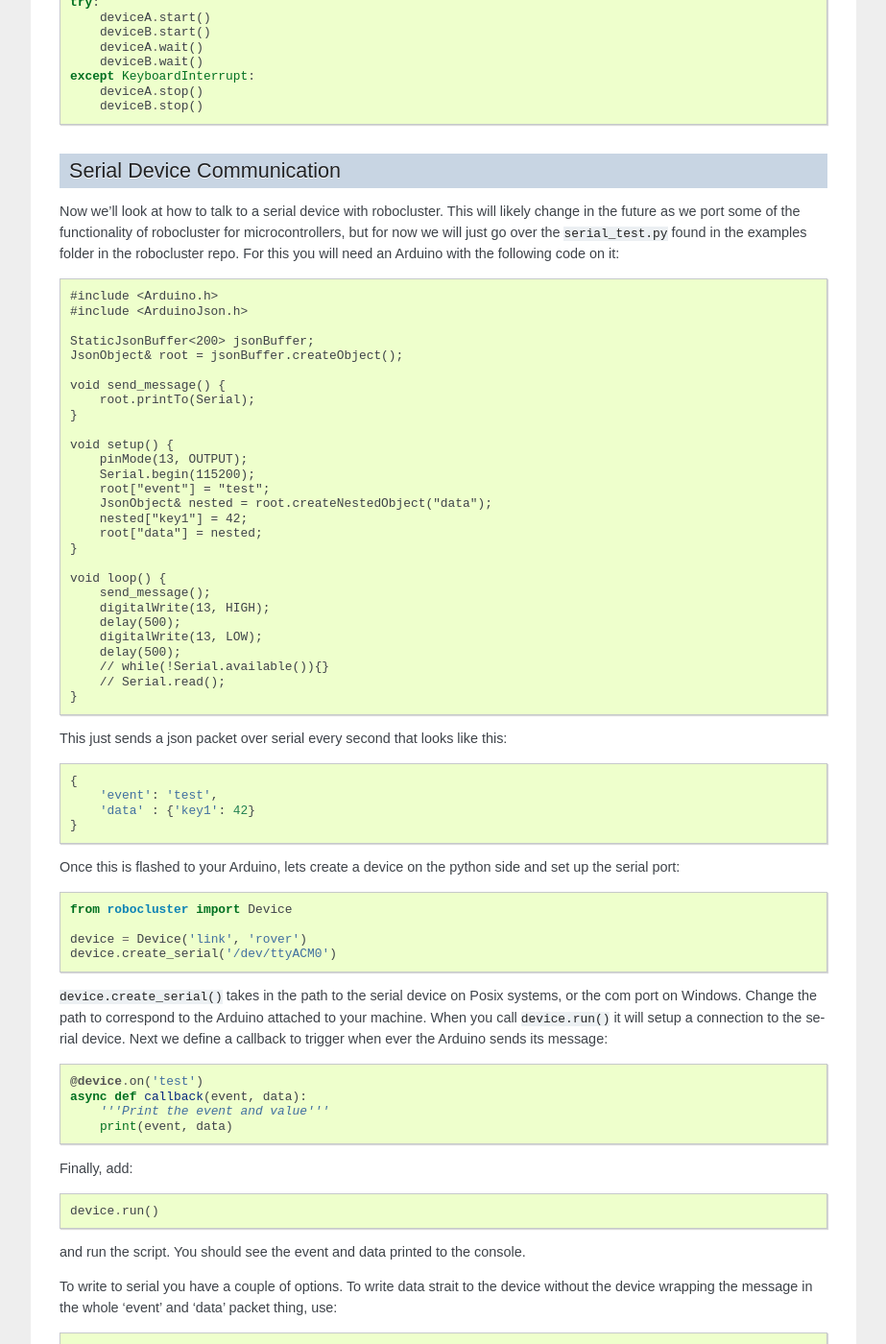
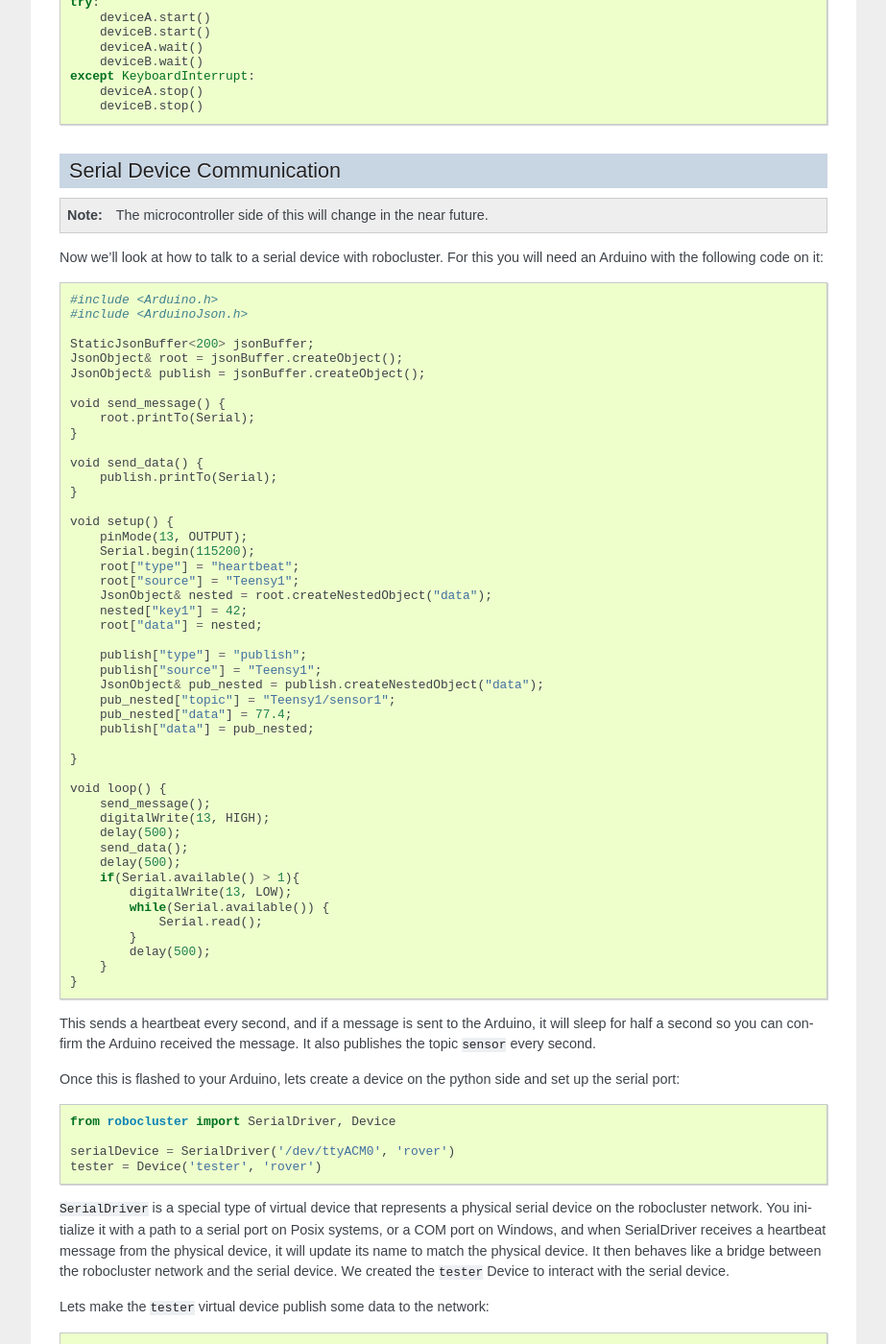
Before and after one commit to UofSSpaceTeam/robocluster, a Sphinx documentation site: the page built from docs/source/tutorial.rst, in a window 1280 px wide and 1400 px high, scrolled down 3874 px. Shown: the whole window at 96% size, without its empty margins (198-1121 px from the left). Built offline with Sphinx 7.4.7, drawn with Linux system fonts in a browser that asks for light colours; some of the changed text lies outside the part shown.

Commit message:
Update serial device documentation

```diff
--- a/docs/source/tutorial.rst
+++ b/docs/source/tutorial.rst
@@ -243,10 +243,9 @@
 Serial Device Communication
 ---------------------------
 
+.. note:: The microcontroller side of this will change in the near future.
+
 Now we'll look at how to talk to a serial device with robocluster.
-This will likely change in the future as we port some of the functionality
-of robocluster for microcontrollers, but for now we will just go over the
-``serial_test.py`` found in the examples folder in the robocluster repo.
 For this you will need an Arduino with the following code on it:
 
 ::
@@ -256,72 +255,95 @@
 
     StaticJsonBuffer<200> jsonBuffer;
     JsonObject& root = jsonBuffer.createObject();
+    JsonObject& publish = jsonBuffer.createObject();
 
     void send_message() {
         root.printTo(Serial);
     }
 
+    void send_data() {
+        publish.printTo(Serial);
+    }
+
     void setup() {
         pinMode(13, OUTPUT);
         Serial.begin(115200);
-        root["event"] = "test";
+        root["type"] = "heartbeat";
+        root["source"] = "Teensy1";
         JsonObject& nested = root.createNestedObject("data");
         nested["key1"] = 42;
         root["data"] = nested;
+
+        publish["type"] = "publish";
+        publish["source"] = "Teensy1";
+        JsonObject& pub_nested = publish.createNestedObject("data");
+        pub_nested["topic"] = "Teensy1/sensor1";
+        pub_nested["data"] = 77.4;
+        publish["data"] = pub_nested;
+
     }
 
     void loop() {
         send_message();
         digitalWrite(13, HIGH);
         delay(500);
-        digitalWrite(13, LOW);
+        send_data();
         delay(500);
-        // while(!Serial.available()){}
-        // Serial.read();
+        if(Serial.available() > 1){
+            digitalWrite(13, LOW);
+            while(Serial.available()) {
+                Serial.read();
+            }
+            delay(500);
+        }
     }
 
-This just sends a json packet over serial every second that looks like this::
-
-    {
-        'event': 'test',
-        'data' : {'key1': 42}
-    }
+This sends a heartbeat every second, and if a message is sent to the Arduino,
+it will sleep for half a second so you can confirm the Arduino received the message.
+It also publishes the topic ``sensor`` every second.
 
 Once this is flashed
 to your Arduino, lets create a device on the python side and set up the serial port::
 
-    from robocluster import Device
+    from robocluster import SerialDriver, Device
 
-    device = Device('link', 'rover')
-    device.create_serial('/dev/ttyACM0')
+    serialDevice = SerialDriver('/dev/ttyACM0', 'rover')
+    tester = Device('tester', 'rover')
 
-``device.create_serial()`` takes in the path to the serial device on Posix systems,
-or the com port on Windows. Change the path to correspond to the Arduino attached
-to your machine. When you call ``device.run()`` it will setup a connection
-to the serial device. Next we define a callback to trigger when ever the
-Arduino sends its message::
+``SerialDriver`` is a special type of virtual device that represents a physical serial
+device on the robocluster network. You initialize it with a path to a serial port
+on Posix systems, or a COM port on Windows, and when SerialDriver receives a heartbeat
+message from the physical device, it will update its name to match the physical device.
+It then behaves like a bridge between the robocluster network and the serial device.
+We created the ``tester`` Device to interact with the serial device.
 
-    @device.on('test')
-    async def callback(event, data):
-        '''Print the event and value'''
-        print(event, data)
+Lets make the ``tester`` virtual device publish some data to the network::
+
+    @tester.every('1s')
+    async def publish_data():
+        await tester.publish('testThings', 27)
+
+And also have it subscribe to the 'sensor1' data the Arduino is publishing::
+
+    @tester.on('*/sensor1')
+    def print_sensor(event, data):
+        print('Sensor 1 data: {}'.format(data))
 
 Finally, add::
 
-    device.run()
+    try:
+        serialDevice.start()
+        tester.start()
+        serialDevice.wait()
+        tester.wait()
+    except KeyboardInterrupt:
+        serialDevice.stop()
+        tester.stop()
 
-and run the script. You should see the event and data printed to the console.
+and run the script. You should see the event and data from the microcontroller
+printed to the console about every 1.5 seconds, and the led on pin 13 of the
+Arduino should blink at the same rate.
 
-To write to serial you have a couple of options. To write data strait to
-the device without the device wrapping the message in the whole 'event' and 'data'
-packet thing, use::
-
-    device.ports['name-of-serial'].write(<the_data>)
-
-If the serial device supports the packet structure that the robocluster device
-uses, you can use::
-
-    device.send('serial-name', 'some-event', <the_data>)
 
 .. _IP Multicast: https://en.wikipedia.org/wiki/IP_multicast
 .. _Python asyncio home: https://docs.python.org/3/library/asyncio.html
```
Also changed, not shown: 1 other file.
